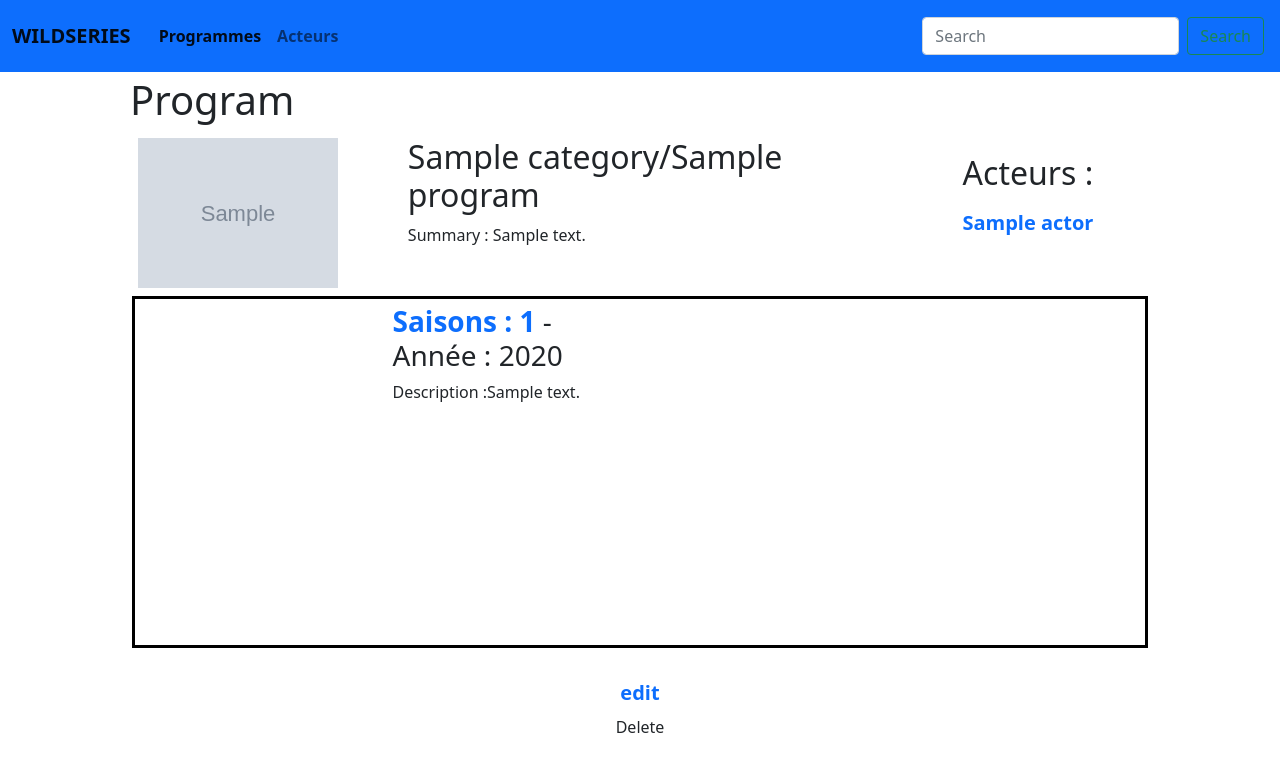
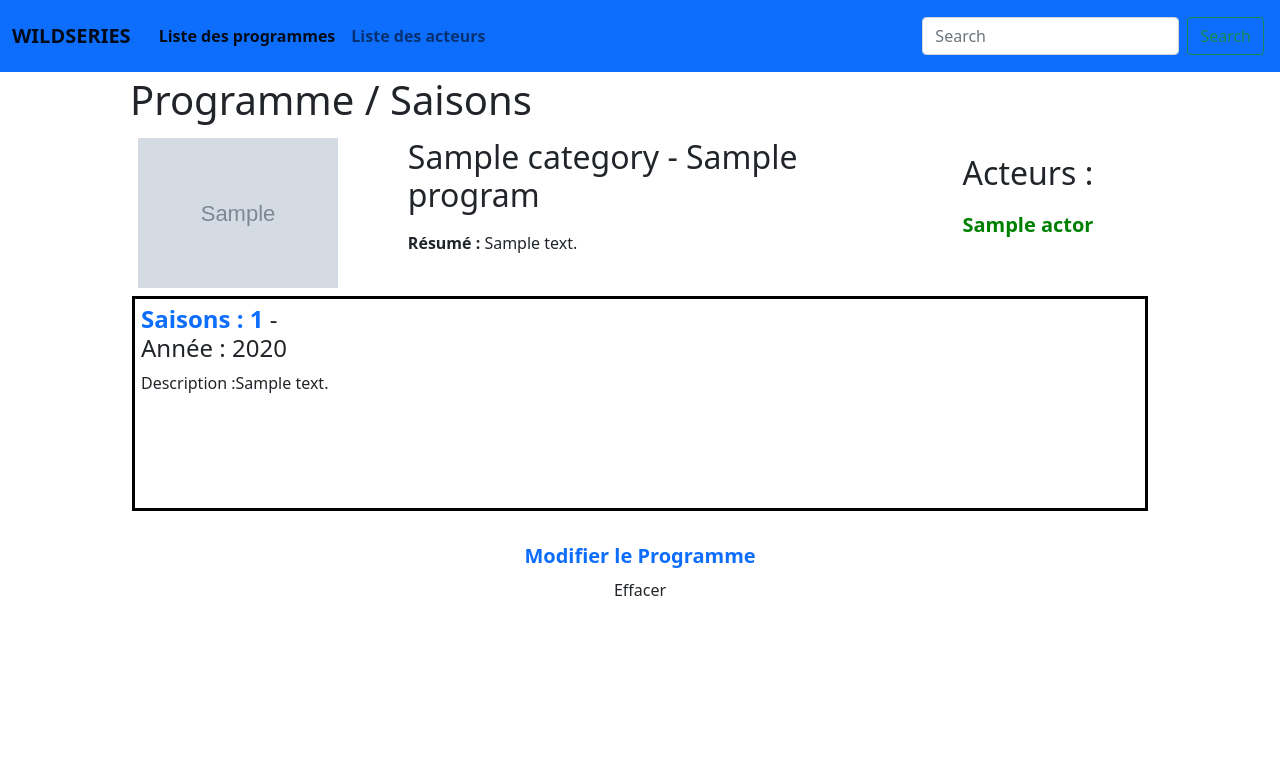
Before and after one commit to Olivier-Preaux/World-series, a Symfony app: template templates/program/show.html.twig in a window 1280 px wide. Shown: the top 772 px of the page. Run offline with Twig, Linux system fonts and the light colour scheme; the template is opened without the code that fills it: most values are stand-ins (such as "Sample title", 1, 10 or a date in 2020); grey boxes marked "Sample" are stand-in pictures; some libraries are stand-ins or nearby versions.

Commit message:
Quete 16

```diff
--- a/src/DataFixtures/SeasonFixtures.php
+++ b/src/DataFixtures/SeasonFixtures.php
@@ -20,7 +20,7 @@ class SeasonFixtures extends Fixture implements DependentFixtureInterface
     public function load(ObjectManager $manager)
     {
         $j = 0 ;
-        for ( $i=2010 ; $i <=2020 ; $i++) {
+        for ( $i=2010 ; $i <2020 ; $i++) {
             $j++;
 
             $faker  =  Faker\Factory::create('fr_FR');
--- a/templates/base.html.twig
+++ b/templates/base.html.twig
@@ -48,23 +48,27 @@ a{
     ". . .";
 }
 
+.actors a {
+  color : green ;
+}
+
 table {
 border: medium solid #000000;
+margin:auto;
 }
+
 td, th {
 border: thin solid #6495ed;
+text-align : center ;
 }
 
 .seasons {
   display: grid;
   border : medium solid #000000 ;
-  grid-template-columns: 1fr 1fr 1fr 1fr ;
-  grid-template-rows: 1fr 1fr 1fr;
+  grid-template-columns: 1fr 1fr 1fr 1fr 1fr ;
+  grid-template-rows: 1fr 1fr ;
   gap: 10px 0px;
-  grid-template-areas:
-    ". . . ."
-    ". . . ."
-    ". . . .";
+
 }
 
 </style>
@@ -84,10 +88,10 @@ border: thin solid #6495ed;
     <div class="collapse navbar-collapse" id="navbarSupportedContent">
       <ul class="navbar-nav me-auto mb-2 mb-lg-0">
         <li class="nav-item">
-          <a class="nav-link active" aria-current="page" href="{{ path('program_index') }}"> Programmes </a>
+          <a class="nav-link active" aria-current="page" href="{{ path('program_index') }}"> Liste des programmes </a>
         </li>
         <li class="nav-item">
-          <a class="nav-link" href="{{ path('actor_index') }}">Acteurs</a>
+          <a class="nav-link" href="{{ path('actor_index') }}">Liste des acteurs</a>
         </li>
         <li class="nav-item dropdown">
 
--- a/templates/program/_delete_form.html.twig
+++ b/templates/program/_delete_form.html.twig
@@ -1,5 +1,5 @@
-<form method="post" action="{{ path('program_delete', {'id': program.id}) }}" onsubmit="return confirm('Are you sure you want to delete this item?');">
+<form method="post" action="{{ path('program_delete', {'id': program.id}) }}" onsubmit="return confirm('Êtes vous sûr de voulour effecer cet Item ?');">
     <input type="hidden" name="_method" value="DELETE">
     <input type="hidden" name="_token" value="{{ csrf_token('delete' ~ program.id) }}">
-    <button class="btn">Delete</button>
+    <button class="btn">Effacer</button>
 </form>
--- a/templates/program/edit.html.twig
+++ b/templates/program/edit.html.twig
@@ -3,6 +3,7 @@
 {% block title %}Edit Program{% endblock %}
 
 {% block body %}
+<div class='centre'>
     <h1>Edit Program</h1>
 
     {{ include('program/_form.html.twig', {'button_label': 'Update'}) }}
@@ -10,4 +11,5 @@
     <a href="{{ path('program_index') }}">back to list</a>
 
     {{ include('program/_delete_form.html.twig') }}
+    </div>
 {% endblock %}
--- a/templates/program/show.html.twig
+++ b/templates/program/show.html.twig
@@ -1,9 +1,9 @@
 {% extends 'base.html.twig' %}
 
-{% block title %}Program{% endblock %}
+{% block title %}Program {% endblock %}
 
 {% block body %}
-    <h1>Program</h1>
+    <h1>Programme / Saisons </h1>
 
 
 
@@ -13,13 +13,17 @@
             <img src="{{ program.poster }}" width="200" />
             </div>
             <div class='program'>
-            <h2>{{ program.category.name }}/{{ program.title }}</h2>
-            <p>Summary : {{ program.summary }}</p>
+            <h2>{{ program.category.name }} - {{ program.title }}</h2>
+            <p></p>
+            <p><strong>Résumé : </strong>{{ program.summary }}</p>
             </div>
             <div class='centre'><p><h2>Acteurs :</h2></p>
 
             {% for actor in program.actors %}
-               <p><a href="{{ path('actor_show', { 'id': actor.id } ) }}">{{ actor.name }} </p>
+            <div class='actors'>
+            <a href="{{ path('actor_show', { 'id': actor.id } ) }}">
+            {{ actor.name }}</a>
+            </div>
             {% else %}
                Aucun acteur pour cette série
             {% endfor %}
@@ -29,7 +33,7 @@
     <div class="seasons">
     {% for season in seasons %}
     <div>
-    <h3><a href="{{ path('program_show_season' , { 'program_id' : program.id , 'season_id': season.id }) }}">Saisons : {{ season.number }}</a> - Année : {{ season.year }}</h3>Description :{{ season.description }}
+    <h4><a href="{{ path('program_show_season' , { 'program_id' : program.id , 'season_id': season.id }) }}">Saisons : {{ season.number }}</a> - Année : {{ season.year }}</h4>Description :{{ season.description }}
     </div>
     {% endfor %}
     </div>
@@ -43,7 +47,7 @@
     </br>
 
     <div class='centre'>
-    <a href="{{ path('program_edit', {'id': program.id}) }}">edit</a>
+    <a href="{{ path('program_edit', {'id': program.id}) }}">Modifier le Programme</a>
 
     {{ include('program/_delete_form.html.twig') }}
     </div>
--- a/templates/season/_delete_form.html.twig
+++ b/templates/season/_delete_form.html.twig
@@ -1,5 +1,5 @@
-<form method="post" action="{{ path('season_delete', {'id': season.id}) }}" onsubmit="return confirm('Are you sure you want to delete this item?');">
+<form method="post" action="{{ path('season_delete', {'id': season.id}) }}" onsubmit="return confirm('Êtes vous sûr de vouloir effacer cette saison ?');">
     <input type="hidden" name="_method" value="DELETE">
     <input type="hidden" name="_token" value="{{ csrf_token('delete' ~ season.id) }}">
-    <button class="btn">Delete</button>
+    <button class="btn">Effacer</button>
 </form>
```
Also changed, not shown: templates/actor/index.html.twig (+5 -4 lines), templates/actor/show.html.twig (+6 -3 lines), templates/program/show_season.html.twig (+5 -5 lines).
